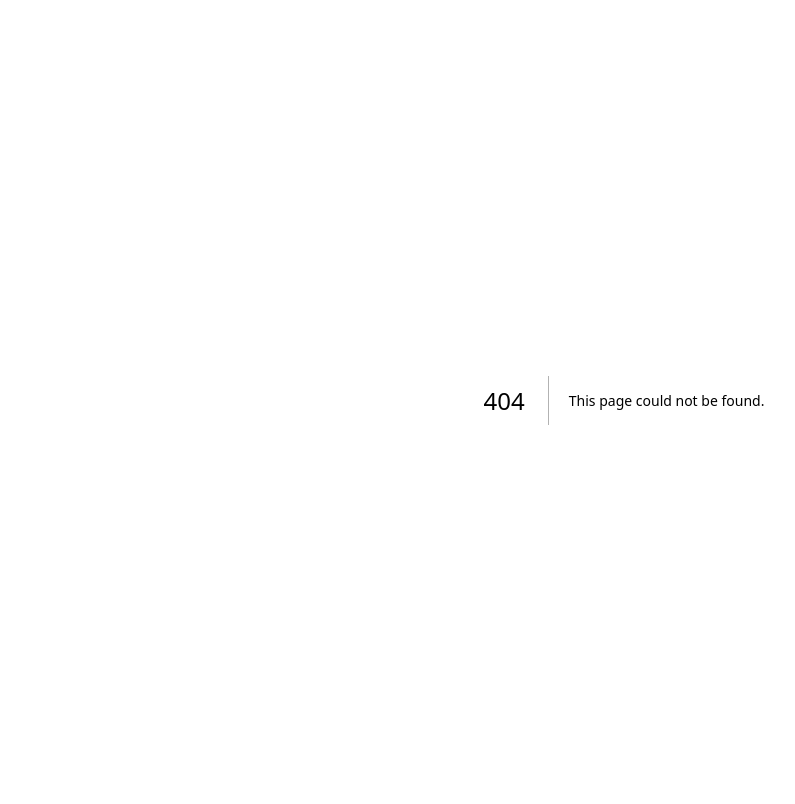
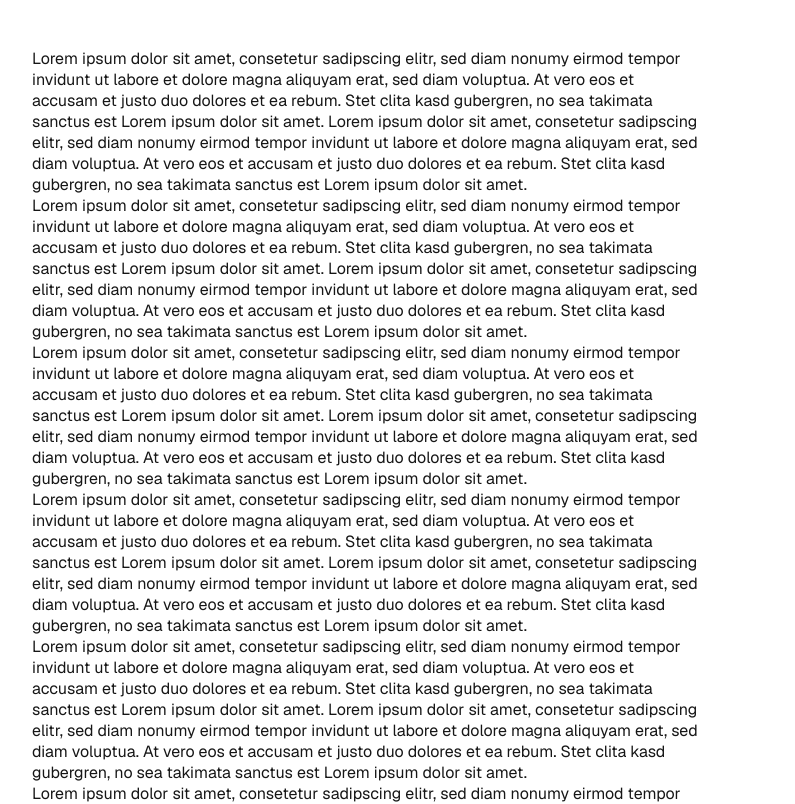
Before and after one commit to benjaminpfleghaar/personal-website, a Next.js app: page /privacy-policy in a window 1280 px wide. Before the commit this address had no page. Shown: the top 804 px of the page, without its empty margins (16-811 px from the left). Built offline with nearby package versions, Linux system fonts and the light colour scheme.

Commit message:
create sub page

```diff
--- a/app/globals.css
+++ b/app/globals.css
@@ -18,7 +18,6 @@
 	--spacing-48: 3rem;
 }
 body {
-	overflow: hidden;
 	color: var(--color-foreground);
 	background: var(--color-background);
 	font-family: Arial, Helvetica, sans-serif;
--- /dev/null
+++ b/app/privacy-policy/page.module.css
@@ -0,0 +1,4 @@
+.main {
+	max-width: 768px;
+	padding: var(--spacing-48);
+}
--- /dev/null
+++ b/app/privacy-policy/page.tsx
@@ -0,0 +1,37 @@
+import { Metadata } from "next";
+import styles from "./page.module.css";
+
+export const metadata: Metadata = {
+	title: "Privacy Policy - Benjamin Pfleghaar",
+};
+
+export default function PrivacyPolicy() {
+	return (
+		<main className={styles.main}>
+			<p>
+				Lorem ipsum dolor sit amet, consetetur sadipscing elitr, sed diam nonumy eirmod tempor invidunt ut labore et dolore magna aliquyam erat, sed diam voluptua. At vero eos et accusam et justo duo dolores et ea rebum. Stet clita kasd gubergren, no sea takimata sanctus est Lorem ipsum dolor sit amet. Lorem ipsum dolor sit amet, consetetur sadipscing elitr, sed diam nonumy eirmod tempor
+				invidunt ut labore et dolore magna aliquyam erat, sed diam voluptua. At vero eos et accusam et justo duo dolores et ea rebum. Stet clita kasd gubergren, no sea takimata sanctus est Lorem ipsum dolor sit amet.
+			</p>
+			<p>
+				Lorem ipsum dolor sit amet, consetetur sadipscing elitr, sed diam nonumy eirmod tempor invidunt ut labore et dolore magna aliquyam erat, sed diam voluptua. At vero eos et accusam et justo duo dolores et ea rebum. Stet clita kasd gubergren, no sea takimata sanctus est Lorem ipsum dolor sit amet. Lorem ipsum dolor sit amet, consetetur sadipscing elitr, sed diam nonumy eirmod tempor
+				invidunt ut labore et dolore magna aliquyam erat, sed diam voluptua. At vero eos et accusam et justo duo dolores et ea rebum. Stet clita kasd gubergren, no sea takimata sanctus est Lorem ipsum dolor sit amet.
+			</p>
+			<p>
+				Lorem ipsum dolor sit amet, consetetur sadipscing elitr, sed diam nonumy eirmod tempor invidunt ut labore et dolore magna aliquyam erat, sed diam voluptua. At vero eos et accusam et justo duo dolores et ea rebum. Stet clita kasd gubergren, no sea takimata sanctus est Lorem ipsum dolor sit amet. Lorem ipsum dolor sit amet, consetetur sadipscing elitr, sed diam nonumy eirmod tempor
+				invidunt ut labore et dolore magna aliquyam erat, sed diam voluptua. At vero eos et accusam et justo duo dolores et ea rebum. Stet clita kasd gubergren, no sea takimata sanctus est Lorem ipsum dolor sit amet.
+			</p>
+			<p>
+				Lorem ipsum dolor sit amet, consetetur sadipscing elitr, sed diam nonumy eirmod tempor invidunt ut labore et dolore magna aliquyam erat, sed diam voluptua. At vero eos et accusam et justo duo dolores et ea rebum. Stet clita kasd gubergren, no sea takimata sanctus est Lorem ipsum dolor sit amet. Lorem ipsum dolor sit amet, consetetur sadipscing elitr, sed diam nonumy eirmod tempor
+				invidunt ut labore et dolore magna aliquyam erat, sed diam voluptua. At vero eos et accusam et justo duo dolores et ea rebum. Stet clita kasd gubergren, no sea takimata sanctus est Lorem ipsum dolor sit amet.
+			</p>
+			<p>
+				Lorem ipsum dolor sit amet, consetetur sadipscing elitr, sed diam nonumy eirmod tempor invidunt ut labore et dolore magna aliquyam erat, sed diam voluptua. At vero eos et accusam et justo duo dolores et ea rebum. Stet clita kasd gubergren, no sea takimata sanctus est Lorem ipsum dolor sit amet. Lorem ipsum dolor sit amet, consetetur sadipscing elitr, sed diam nonumy eirmod tempor
+				invidunt ut labore et dolore magna aliquyam erat, sed diam voluptua. At vero eos et accusam et justo duo dolores et ea rebum. Stet clita kasd gubergren, no sea takimata sanctus est Lorem ipsum dolor sit amet.
+			</p>
+			<p>
+				Lorem ipsum dolor sit amet, consetetur sadipscing elitr, sed diam nonumy eirmod tempor invidunt ut labore et dolore magna aliquyam erat, sed diam voluptua. At vero eos et accusam et justo duo dolores et ea rebum. Stet clita kasd gubergren, no sea takimata sanctus est Lorem ipsum dolor sit amet. Lorem ipsum dolor sit amet, consetetur sadipscing elitr, sed diam nonumy eirmod tempor
+				invidunt ut labore et dolore magna aliquyam erat, sed diam voluptua. At vero eos et accusam et justo duo dolores et ea rebum. Stet clita kasd gubergren, no sea takimata sanctus est Lorem ipsum dolor sit amet.
+			</p>
+		</main>
+	);
+}
--- a/components/Engine.tsx
+++ b/components/Engine.tsx
@@ -4,6 +4,7 @@ import Image from "next/image";
 import Matter from "matter-js";
 import styles from "./engine.module.css";
 import { useEffect, useRef } from "react";
+import { useLockBodyScroll } from "react-use";
 
 const links = [
 	{ label: "CV", href: "#" },
@@ -19,6 +20,8 @@ const apps = [
 ];
 
 export default function Engine() {
+	useLockBodyScroll(true);
+
 	const icons = useRef<(HTMLAnchorElement | null)[]>([]);
 	const pills = useRef<(HTMLAnchorElement | null)[]>([]);
 	const runner = useRef<Matter.Runner>(Matter.Runner.create());
--- a/components/footer.tsx
+++ b/components/footer.tsx
@@ -7,12 +7,12 @@ export default function Footer() {
 			<nav aria-label="Legal Links">
 				<ul className={styles.list}>
 					<li>
-						<Link href="/" className={styles.link}>
+						<Link href="/privacy-policy" className={styles.link}>
 							Privacy Policy
 						</Link>
 					</li>
 					<li>
-						<Link href="/" className={styles.link}>
+						<Link href="/legal-notice" className={styles.link}>
 							Legal Notice
 						</Link>
 					</li>
--- a/package.json
+++ b/package.json
@@ -12,7 +12,8 @@
     "matter-js": "^0.20.0",
     "next": "15.1.0",
     "react": "^19.0.0",
-    "react-dom": "^19.0.0"
+    "react-dom": "^19.0.0",
+    "react-use": "^17.6.0"
   },
   "devDependencies": {
     "@eslint/eslintrc": "^3",
```
Also changed, not shown: app/page.tsx (+5 -7 lines), 1 other file (tests, documents, lock files or other folders).
